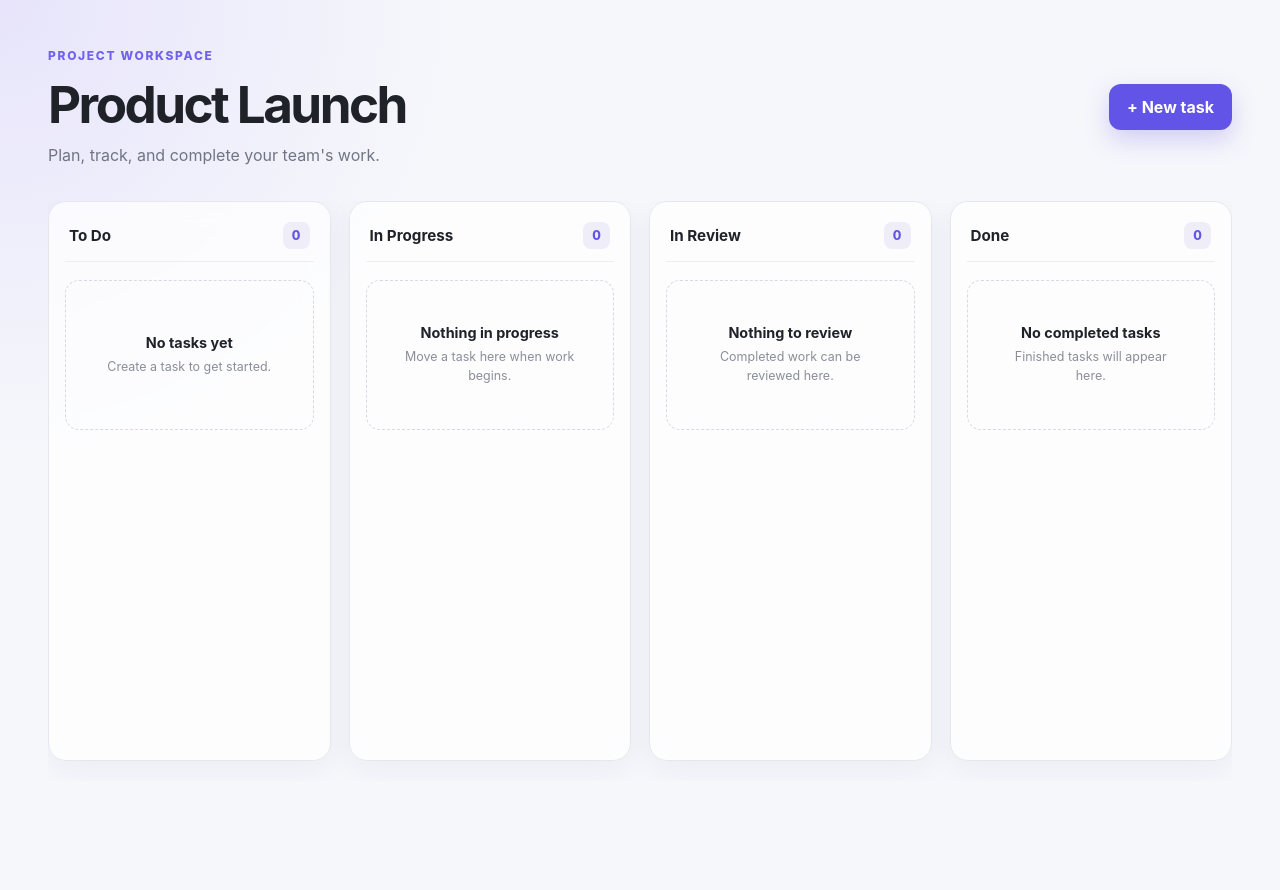
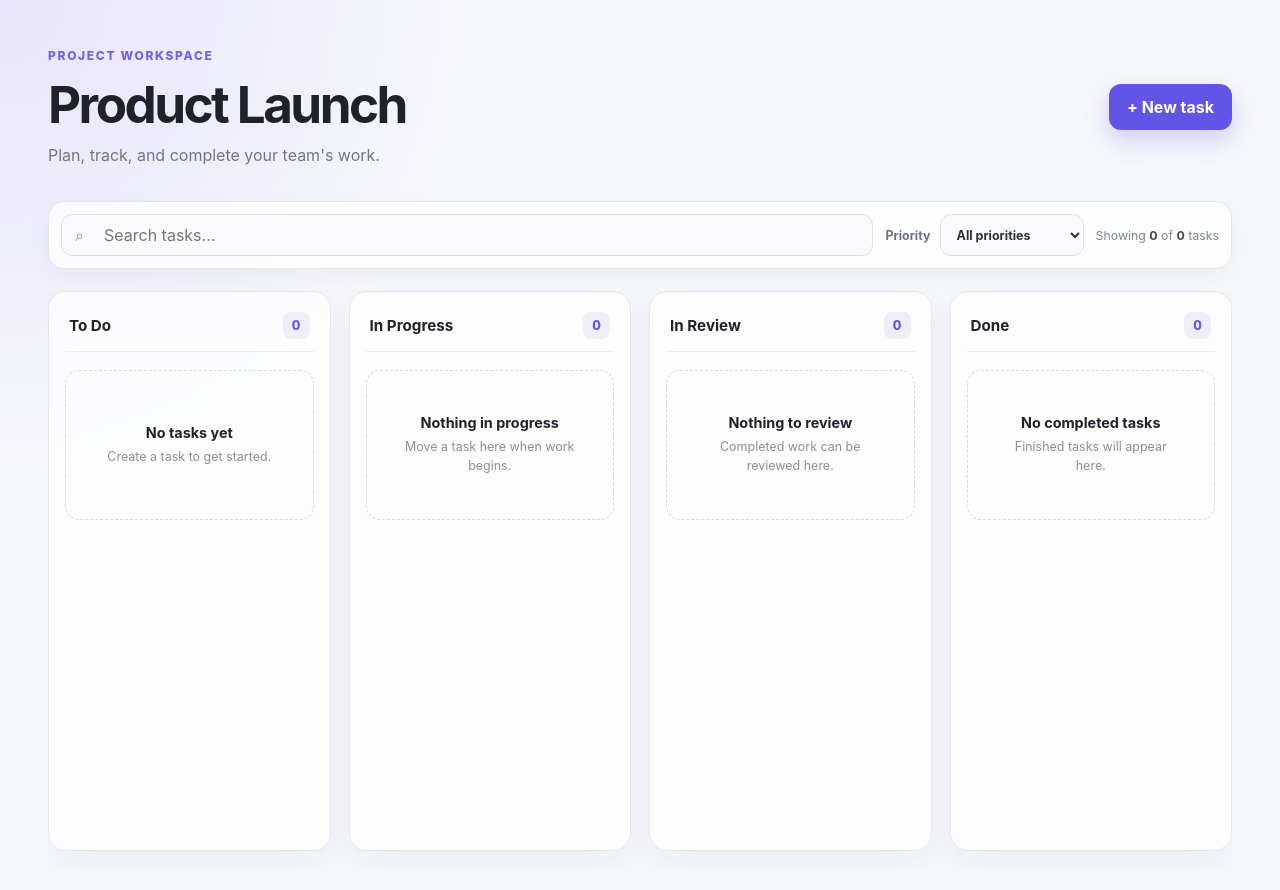
Before and after one commit to mysticCryptic/kanban-task-board, a React (Vite) app: page / in a window 1280 px wide. Shown: the top 890 px of the page. Before the commit the page ends 829 px from the top, so only its background shows below. Built offline with nearby package versions, Linux system fonts and the light colour scheme.

Commit message:
Add task search and priority filtering

```diff
--- a/src/App.css
+++ b/src/App.css
@@ -404,3 +404,140 @@ select {
   background: rgba(244, 242, 255, 0.9);
   transform: translateY(-2px);
 }
+
+.board-toolbar {
+  max-width: 1500px;
+  margin: 0 auto 22px;
+  display: flex;
+  align-items: center;
+  gap: 12px;
+  padding: 12px;
+  border: 1px solid #e5e5ec;
+  border-radius: 16px;
+  background: rgba(255, 255, 255, 0.78);
+  box-shadow: 0 8px 24px rgba(30, 35, 90, 0.04);
+  backdrop-filter: blur(12px);
+}
+
+.search-field {
+  position: relative;
+  flex: 1;
+  min-width: 220px;
+}
+
+.search-field input {
+  width: 100%;
+  height: 42px;
+  padding: 0 42px;
+  border: 1px solid #dedfe7;
+  border-radius: 11px;
+  background: #fafafd;
+  color: #20222a;
+  outline: none;
+}
+
+.search-field input:focus {
+  border-color: #7b70e9;
+  box-shadow: 0 0 0 3px rgba(98, 84, 231, 0.12);
+}
+
+.search-icon {
+  position: absolute;
+  top: 50%;
+  left: 14px;
+  color: #8a8d98;
+  transform: translateY(-50%);
+  pointer-events: none;
+}
+
+.clear-search-button {
+  position: absolute;
+  top: 50%;
+  right: 9px;
+  display: grid;
+  width: 26px;
+  height: 26px;
+  place-items: center;
+  border: 0;
+  border-radius: 7px;
+  background: #ececf2;
+  color: #60636e;
+  cursor: pointer;
+  transform: translateY(-50%);
+}
+
+.filter-field {
+  display: flex;
+  align-items: center;
+  gap: 9px;
+  color: #6f7280;
+  font-size: 0.78rem;
+  font-weight: 750;
+}
+
+.filter-field select {
+  height: 42px;
+  padding: 0 36px 0 12px;
+  border: 1px solid #dedfe7;
+  border-radius: 11px;
+  background: #fafafd;
+  color: #30323a;
+  outline: none;
+  cursor: pointer;
+}
+
+.filter-field select:focus {
+  border-color: #7b70e9;
+  box-shadow: 0 0 0 3px rgba(98, 84, 231, 0.12);
+}
+
+.filter-results {
+  color: #818491;
+  font-size: 0.77rem;
+  white-space: nowrap;
+}
+
+.filter-results strong {
+  color: #464953;
+}
+
+.reset-filters-button {
+  border: 0;
+  padding: 8px 10px;
+  background: transparent;
+  color: #6254e7;
+  font-size: 0.77rem;
+  font-weight: 750;
+  cursor: pointer;
+}
+
+.reset-filters-button:hover {
+  text-decoration: underline;
+}
+
+@media (max-width: 800px) {
+  .board-toolbar {
+    align-items: stretch;
+    flex-wrap: wrap;
+  }
+
+  .search-field {
+    flex-basis: 100%;
+  }
+
+  .filter-results {
+    display: flex;
+    align-items: center;
+  }
+}
+
+@media (max-width: 520px) {
+  .filter-field {
+    width: 100%;
+    justify-content: space-between;
+  }
+
+  .filter-field select {
+    flex: 1;
+  }
+}
--- a/src/App.tsx
+++ b/src/App.tsx
@@ -13,6 +13,7 @@ import type {
   DragEndEvent,
   DragStartEvent,
 } from "@dnd-kit/core";
+
 import "./App.css";
 
 type TaskStatus = "todo" | "in_progress" | "in_review" | "done";
@@ -127,9 +128,11 @@ function TaskCard({
 function BoardColumn({
   column,
   tasks,
+  isFiltering,
 }: {
   column: ColumnDefinition;
   tasks: Task[];
+  isFiltering: boolean;
 }) {
   const { setNodeRef, isOver } = useDroppable({
     id: column.key,
@@ -152,8 +155,13 @@ function BoardColumn({
       <div className="task-list">
         {tasks.length === 0 ? (
           <div className="empty-state">
-            <p>{column.emptyTitle}</p>
-            <span>{column.emptyText}</span>
+            <p>{isFiltering ? "No matching tasks" : column.emptyTitle}</p>
+
+            <span>
+              {isFiltering
+                ? "Try changing your search or priority filter."
+                : column.emptyText}
+            </span>
           </div>
         ) : (
           tasks.map((task) => <TaskCard task={task} key={task.id} />)
@@ -173,6 +181,10 @@ function App() {
   const [priority, setPriority] = useState<Priority>("normal");
   const [dueDate, setDueDate] = useState("");
 
+  const [searchQuery, setSearchQuery] = useState("");
+  const [priorityFilter, setPriorityFilter] =
+    useState<Priority | "all">("all");
+
   const sensors = useSensors(
     useSensor(PointerSensor, {
       activationConstraint: {
@@ -181,12 +193,29 @@ function App() {
     }),
   );
 
+  const filteredTasks = useMemo(() => {
+    const normalizedSearch = searchQuery.trim().toLowerCase();
+
+    return tasks.filter((task) => {
+      const matchesSearch =
+        normalizedSearch === "" ||
+        task.title.toLowerCase().includes(normalizedSearch) ||
+        task.description.toLowerCase().includes(normalizedSearch);
+
+      const matchesPriority =
+        priorityFilter === "all" || task.priority === priorityFilter;
+
+      return matchesSearch && matchesPriority;
+    });
+  }, [tasks, searchQuery, priorityFilter]);
+
   const tasksByColumn = useMemo(() => {
     return columns.reduce<Record<TaskStatus, Task[]>>(
       (accumulator, column) => {
-        accumulator[column.key] = tasks.filter(
+        accumulator[column.key] = filteredTasks.filter(
           (task) => task.status === column.key,
         );
+
         return accumulator;
       },
       {
@@ -196,7 +225,7 @@ function App() {
         done: [],
       },
     );
-  }, [tasks]);
+  }, [filteredTasks]);
 
   function resetForm() {
     setTitle("");
@@ -246,6 +275,7 @@ function App() {
     }
 
     const destinationStatus = over.id as TaskStatus;
+
     const validStatus = columns.some(
       (column) => column.key === destinationStatus,
     );
@@ -262,6 +292,9 @@ function App() {
       ),
     );
   }
+
+  const isFiltering =
+    searchQuery.trim() !== "" || priorityFilter !== "all";
 
   return (
     <main className="app">
@@ -282,6 +315,67 @@ function App() {
         </button>
       </header>
 
+      <section className="board-toolbar" aria-label="Task filters">
+        <div className="search-field">
+          <span className="search-icon" aria-hidden="true">
+            ⌕
+          </span>
+
+          <input
+            type="search"
+            value={searchQuery}
+            onChange={(event) => setSearchQuery(event.target.value)}
+            placeholder="Search tasks..."
+            aria-label="Search tasks"
+          />
+
+          {searchQuery && (
+            <button
+              type="button"
+              className="clear-search-button"
+              onClick={() => setSearchQuery("")}
+              aria-label="Clear task search"
+            >
+              ×
+            </button>
+          )}
+        </div>
+
+        <label className="filter-field">
+          <span>Priority</span>
+
+          <select
+            value={priorityFilter}
+            onChange={(event) =>
+              setPriorityFilter(event.target.value as Priority | "all")
+            }
+          >
+            <option value="all">All priorities</option>
+            <option value="high">High</option>
+            <option value="normal">Normal</option>
+            <option value="low">Low</option>
+          </select>
+        </label>
+
+        <div className="filter-results">
+          Showing <strong>{filteredTasks.length}</strong> of{" "}
+          <strong>{tasks.length}</strong> tasks
+        </div>
+
+        {isFiltering && (
+          <button
+            type="button"
+            className="reset-filters-button"
+            onClick={() => {
+              setSearchQuery("");
+              setPriorityFilter("all");
+            }}
+          >
+            Reset filters
+          </button>
+        )}
+      </section>
+
       <DndContext
         sensors={sensors}
         onDragStart={handleDragStart}
@@ -294,6 +388,7 @@ function App() {
               key={column.key}
               column={column}
               tasks={tasksByColumn[column.key]}
+              isFiltering={isFiltering}
             />
           ))}
         </section>
```
